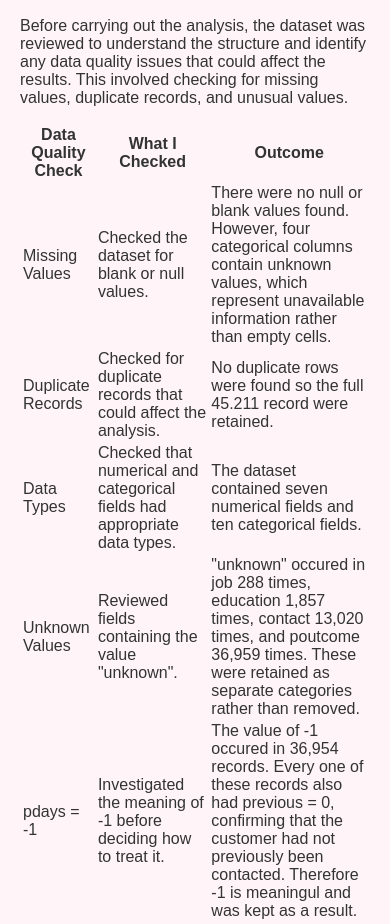
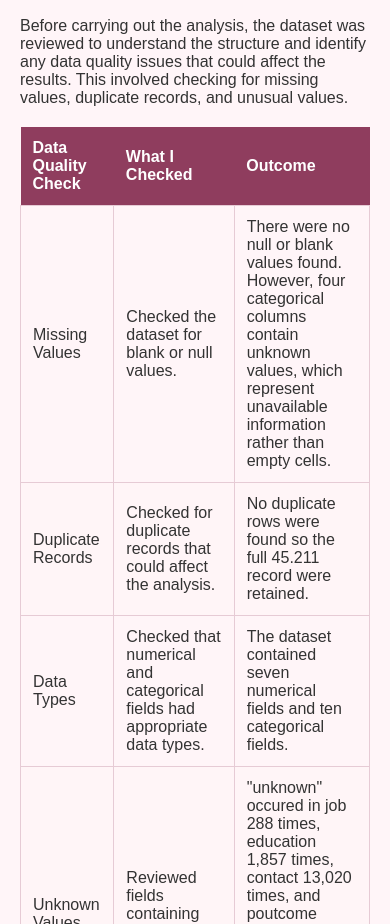
Before and after one commit to DataScienceStudent11/Data-Science-Project-public-dataset-, a plain HTML site: page project1.html in a window 390 px wide. Shown: the part 1541-2465 px from the top of the page. Drawn offline with Linux system fonts and the light colour scheme.

Commit message:
Add styles for quality table
Added styles for quality table including header, cell, and alternating row colors.

```diff
--- a/style.css
+++ b/style.css
@@ -100,4 +100,25 @@ footer {
     .visual-grid {
         grid-template-columns: 1fr;
     }
+.quality-table {
+    width: 100%;
+    border-collapse: collapse;
+    margin-top: 20px;
+    margin-bottom: 30px;
 }
+
+.quality-table th {
+    background-color: #8f3d5e;
+    color: white;
+    padding: 12px;
+    text-align: left;
+}
+
+.quality-table td {
+    padding: 12px;
+    border: 1px solid #e6cbd5;
+}
+
+.quality-table tr:nth-child(even) {
+    background-color: #fff5f7;
+}
```
